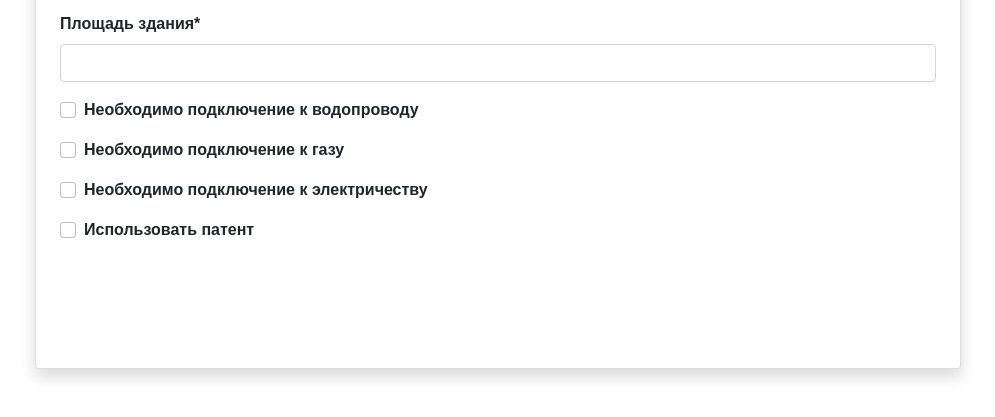
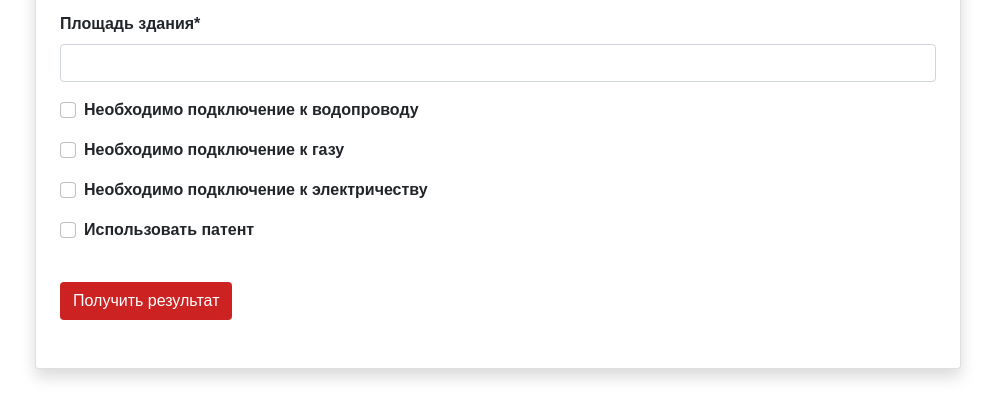
Before and after one commit to alexfaraday/investmoscow, a Django app: page /main/calculator/ in a window 1280 px wide. Shown: the part 740-1157 px from the top of the page, without its empty margins (142-1137 px from the left). Run offline with Django 3.2, Linux system fonts and the light colour scheme; data that the repository does not hold is empty; some libraries are stand-ins or nearby versions; some web fonts are replaced.

```diff
--- a/mainpage/templates/mainpage/calculator.html
+++ b/mainpage/templates/mainpage/calculator.html
@@ -16,9 +16,10 @@
                 <div class="container">
 <br>
                  <form method="POST" action="">
+                            {% csrf_token %}
       {{ form|crispy }}
                      <br>
-        <button type="submit" class="btn text-white font-weight-bold" >Получить результат</button>
+        <button type="submit" class="btn text-white font-weight-bold" style="background-color:#cc2222">Получить результат</button>
     </form>
 <br>
 <br>
--- a/mainpage/templates/mainpage/profile.html
+++ b/mainpage/templates/mainpage/profile.html
@@ -143,7 +143,7 @@
                   </div>
                   <hr>
 
-                   <a class="btn btn-info  btn-sm" target="__blank" href='http://cp31594-django-gsvno.tw1.ru/main/{{ request.user.pk }}/update/'>Редактировать профиль</a>
+                   <a class="btn btn-lg text-white" style="background-color:#cc2222" target="__blank" href='http://cp31594-django-gsvno.tw1.ru/main/{{ request.user.pk }}/update/'>Редактировать профиль</a>
 
 
 
```
